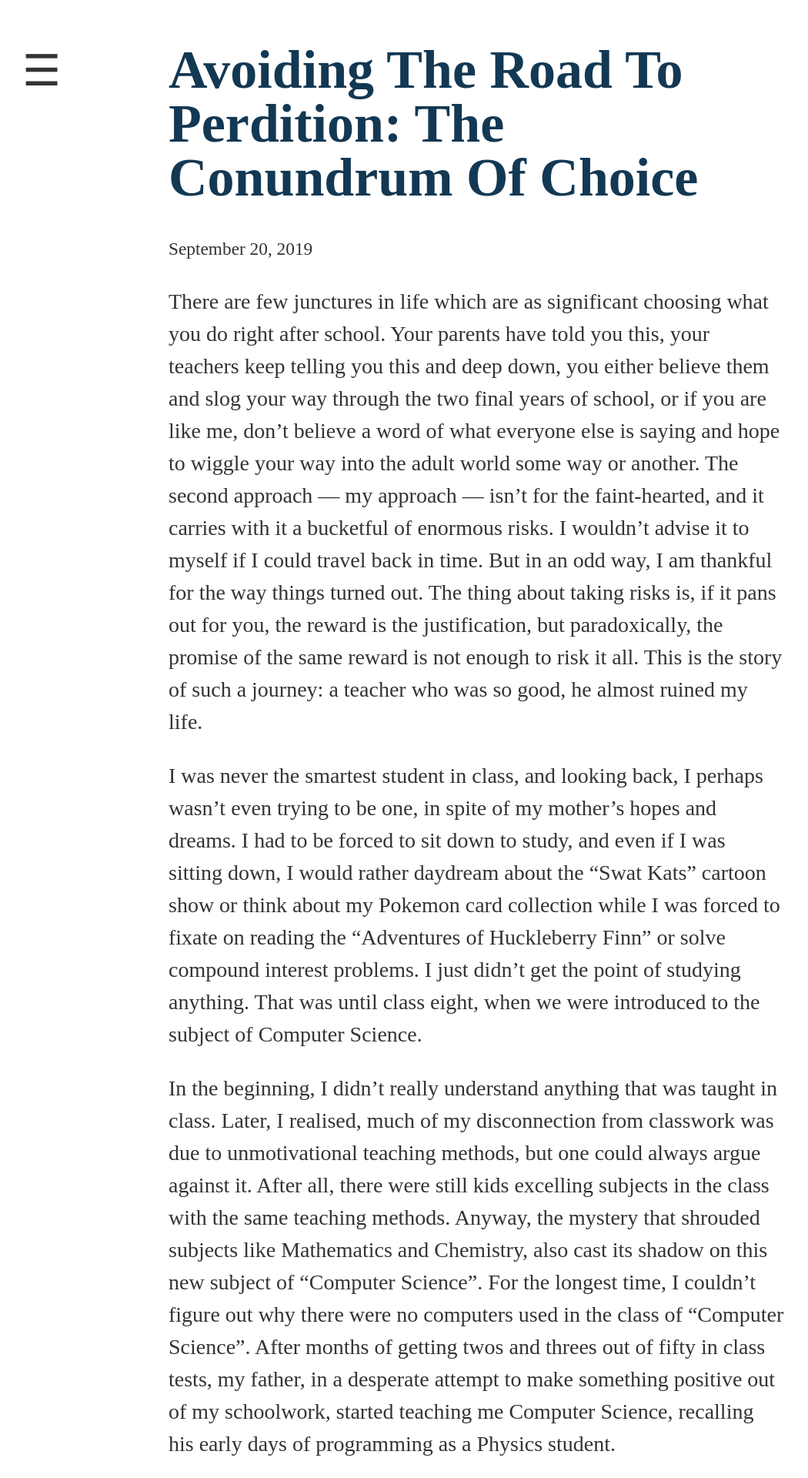
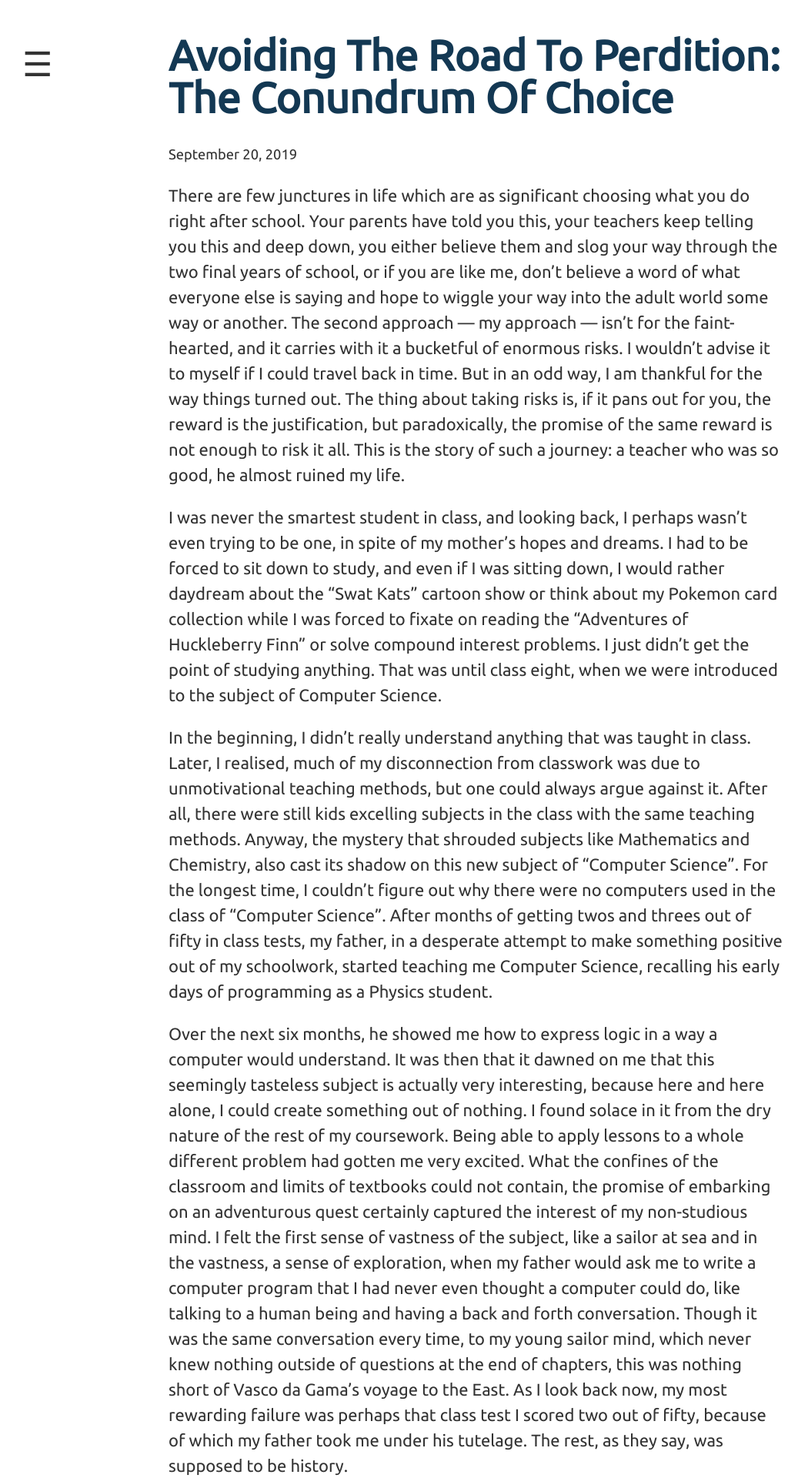
Before and after one commit to mourjo/blog, a Jekyll site: the page built from _posts/2019-09-20-avoiding-road-to-perdition.md, in a window 1280 px wide. Shown: the top 1920 px of the page at 77% size, without its empty margins (21-1071 px from the left). Built offline with Jekyll 4.4.1, drawn with Linux system fonts in a browser that asks for light colours; some web fonts are replaced.

Commit message:
New fonts

```diff
--- a/_layouts/default.html
+++ b/_layouts/default.html
@@ -9,7 +9,8 @@ layout: compress
 
   <title>{% if page.title %}{{ page.title }} - {{ site.title }}{% else %}{{ site.title }}{% endif %}</title>
 
-  <link href="https://fonts.googleapis.com/css?family=Londrina+Outline|Overlock" rel="stylesheet">
+  <link href="https://fonts.googleapis.com/css?family=Ubuntu&display=swap" rel="stylesheet">
+  <link rel="shortcut icon" href="{{site.baseurl}}/favicon.png">
   <link rel="stylesheet" href="{{site.baseurl}}/css/main.css">
   <script src="{{site.baseurl}}/js/jquery-3.3.1.min.js"></script>
   <script async src="{{site.baseurl}}/js/navbar.js"></script>
--- a/_sass/style.scss
+++ b/_sass/style.scss
@@ -21,7 +21,7 @@ body {
 
     h1 {
          color: $backdrop-color;
-         font-family: 'Londrina Outline', cursive;
+         font-family: $base-font-family;
          font-weight: bold;
          line-height: $base-line-height/1.5;
          margin: 0;
@@ -51,15 +51,11 @@ p a {
     color: $text-color;
     text-decoration: none;
     background: -webkit-linear-gradient(transparent 90%, lighten($brand-color, 10%) 10%);
+
     box-shadow: inset 0 0 0 0 lighten($brand-color, 10%);
     -webkit-transition: box-shadow ease 1s;
 	-moz-transition: box-shadow ease 1s;
 	transition: box-shadow ease 1s;
-    &:hover {
-        color: lighten($background-color, 50%);
-        box-shadow: inset 0 -100px 0 0 lighten($brand-color, 10%);
-
-    }
 }
 
 
@@ -176,7 +172,7 @@ blockquote {
 /* Footer */
 footer {
     position: relative;
-    top: 2em;
+    margin-bottom:0.75em;
 }
 
 /* Footer navigation links */
--- a/css/main.scss
+++ b/css/main.scss
@@ -4,8 +4,8 @@
 
 @charset "utf-8";
 
-$base-font-family: 'Overlock', cursive;
-$base-font-size:   28px;
+$base-font-family: 'Ubuntu', sans-serif;
+$base-font-size:   22px;
 $base-font-weight: 400;
 $small-font-size:  $base-font-size * 0.875;
 $base-line-height: 1.5;
```
Also changed, not shown: _posts/2019-09-20-avoiding-road-to-perdition.md (line endings or trailing spaces).
